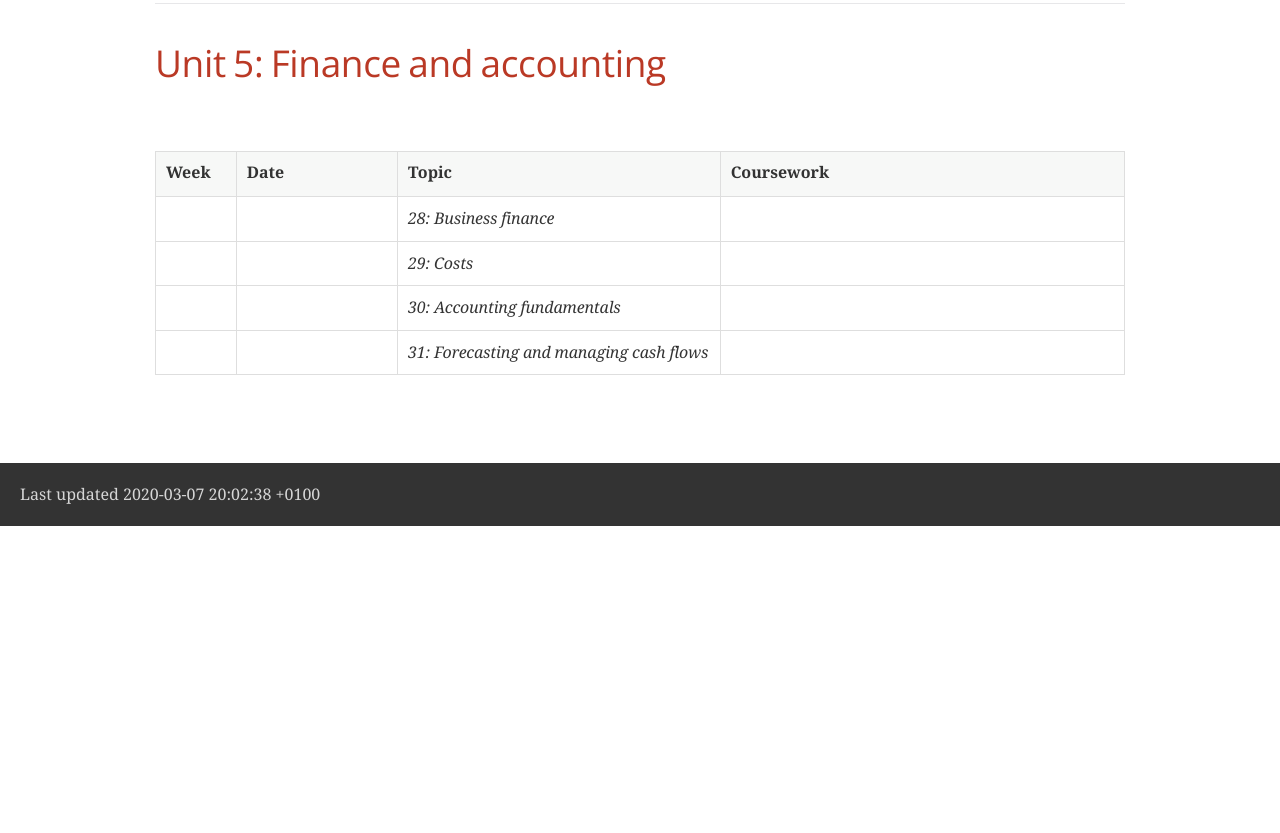
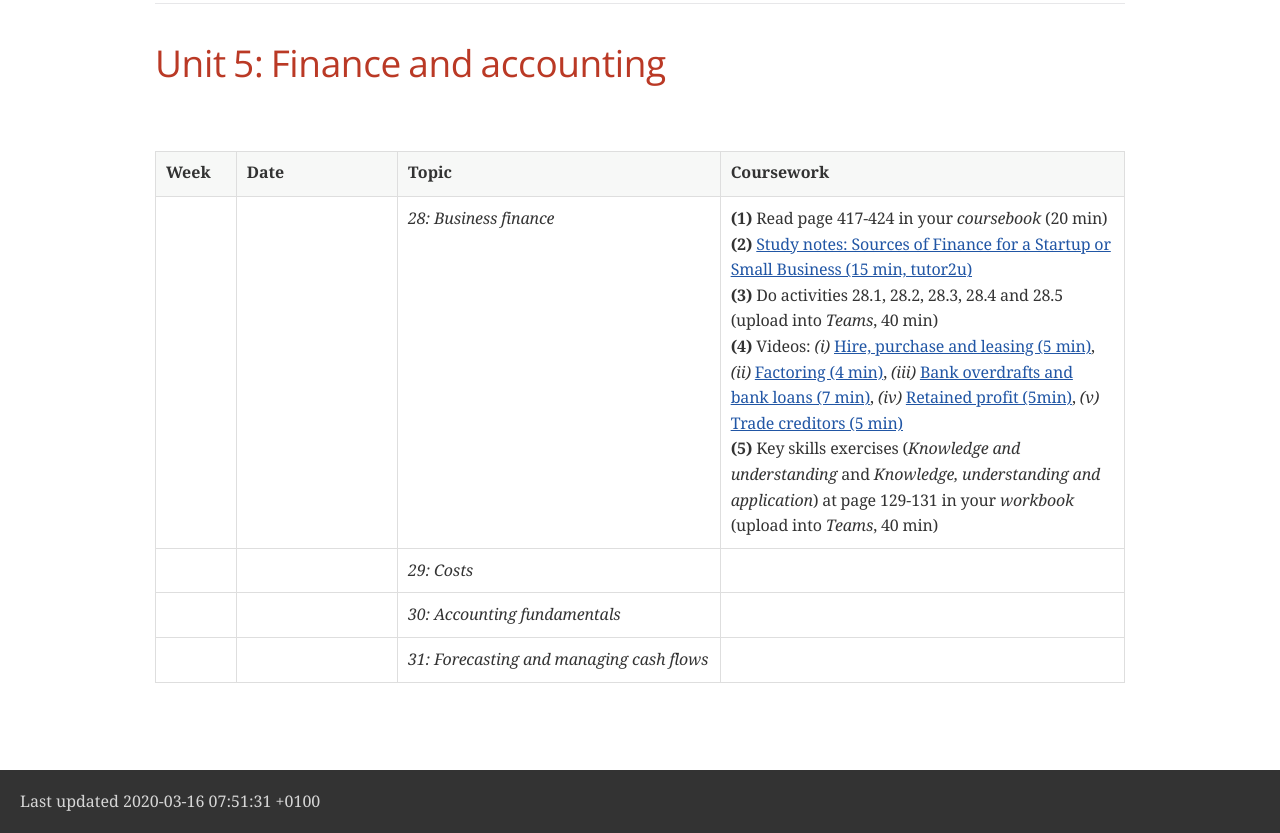
Before and after one commit to tarikgit/tarikgit.github.io, a plain HTML site: page teaching/business2019-20.html in a window 1280 px wide. Shown: the part 3447-4280 px from the top of the page. Before the commit the page ends 3973 px from the top, so only its background shows below. Drawn offline with nearby package versions, Linux system fonts and the light colour scheme; a web font is replaced by a local one.

Commit message:
Business finance tasks

```diff
--- a/teaching/business2019-20.html
+++ b/teaching/business2019-20.html
@@ -739,7 +739,11 @@ body.book #toc,body.book #preamble,body.book h1.sect0,body.book .sect1>h2{page-b
 <td class="tableblock halign-left valign-top"></td>
 <td class="tableblock halign-left valign-top"></td>
 <td class="tableblock halign-left valign-top"><p class="tableblock"><em>28: Business finance</em></p></td>
-<td class="tableblock halign-left valign-top"></td>
+<td class="tableblock halign-left valign-top"><p class="tableblock"><strong>(1)</strong> Read page 417-424 in your <em>coursebook</em> (20 min)<br>
+ <strong>(2)</strong> <a href="https://www.tutor2u.net/business/reference/sources-of-finance-for-a-startup-or-small-business">Study notes: Sources of Finance for a Startup or Small Business (15 min, tutor2u)</a><br>
+ <strong>(3)</strong> Do activities 28.1, 28.2, 28.3, 28.4 and 28.5 (upload into <em>Teams</em>, 40 min)<br>
+ <strong>(4)</strong> Videos: <em>(i)</em> <a href="https://www.youtube.com/watch?v=zCyzZsHri38">Hire, purchase and leasing (5 min)</a>, <em>(ii)</em> <a href="https://www.youtube.com/watch?v=Q5vEcS4H9U4">Factoring (4 min)</a>, <em>(iii)</em> <a href="https://www.youtube.com/watch?v=fVU5Ofn1TCg">Bank overdrafts and bank loans (7 min)</a>, <em>(iv)</em> <a href="https://www.youtube.com/watch?v=0oXcKSO5I0A">Retained profit (5min)</a>, <em>(v)</em> <a href="https://www.youtube.com/watch?v=qZG6Rcjfvro">Trade creditors (5 min)</a><br>
+ <strong>(5)</strong> Key skills exercises (<em>Knowledge and understanding</em> and <em>Knowledge, understanding and application</em>) at page 129-131 in your <em>workbook</em> (upload into <em>Teams</em>, 40 min)</p></td>
 </tr>
 <tr>
 <td class="tableblock halign-left valign-top"></td>
@@ -769,7 +773,7 @@ body.book #toc,body.book #preamble,body.book h1.sect0,body.book .sect1>h2{page-b
 </div>
 <div id="footer">
 <div id="footer-text">
-Last updated 2020-03-07 20:02:38 +0100
+Last updated 2020-03-16 07:51:31 +0100
 </div>
 </div>
 </body>
```
Also changed, not shown: 1 other file.
